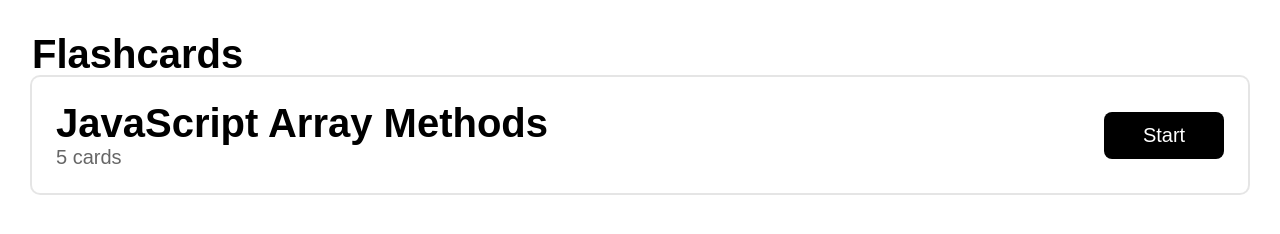
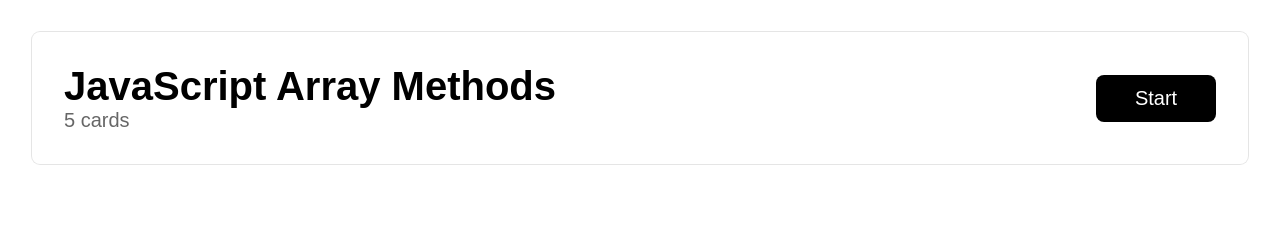
Before and after one commit to nelrnd/flashcards, a website with bundled scripts: page index.html in a window 1280 px wide. Built offline with nearby package versions, Linux system fonts and the light colour scheme.

Commit message:
Remove heading element from index page

```diff
--- a/index.html
+++ b/index.html
@@ -10,7 +10,5 @@
     <script src="script.js" type="module"></script>
   </head>
 
-  <body>
-    <h1>Flashcards</h1>
-  </body>
+  <body></body>
 </html>
--- a/style.css
+++ b/style.css
@@ -27,9 +27,9 @@ button:hover {
 }
 
 .deck {
-  padding: 24px;
+  padding: 2rem;
   border-radius: 8px;
-  box-shadow: 0 0 0 2px rgba(0, 0, 0, 0.1);
+  box-shadow: 0 0 0 1px rgba(0, 0, 0, 0.1);
 
   display: flex;
   align-items: center;
```
